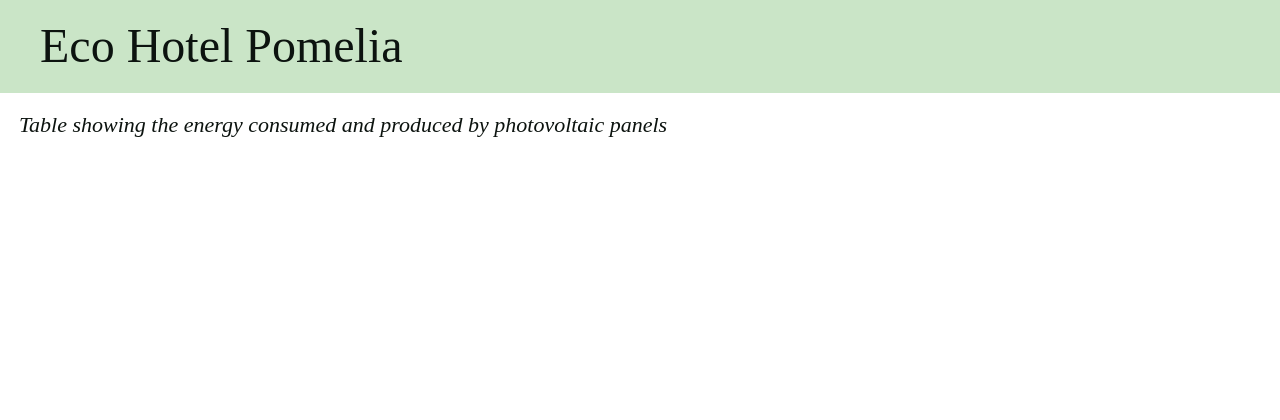
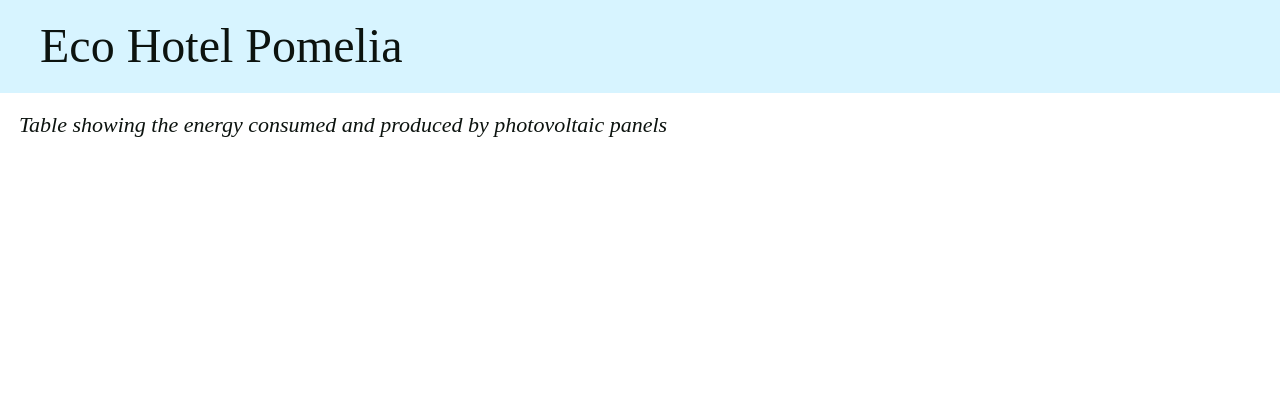
Before and after one commit to andreagenos/ecohotel-s2i-project, a Django app: page / in a window 1280 px wide. Shown: the top 420 px of the page. Run offline with Django 3.2, Linux system fonts and the light colour scheme; some libraries are stand-ins or nearby versions.

Commit message:
Final upload

```diff
--- a/app/static/css/base.css
+++ b/app/static/css/base.css
@@ -3,7 +3,7 @@
     font-family: "Times New Roman", Times, serif;
     text-align: left;
     font-size: 48px;
-    background-color: #cae5c7;
+    background-color: #d7f4ff;
     margin-top: 0;
     margin-bottom: 10px;
     padding: 20px 40px;
```
Also changed, not shown: requirements.txt (+1 -50 lines).
